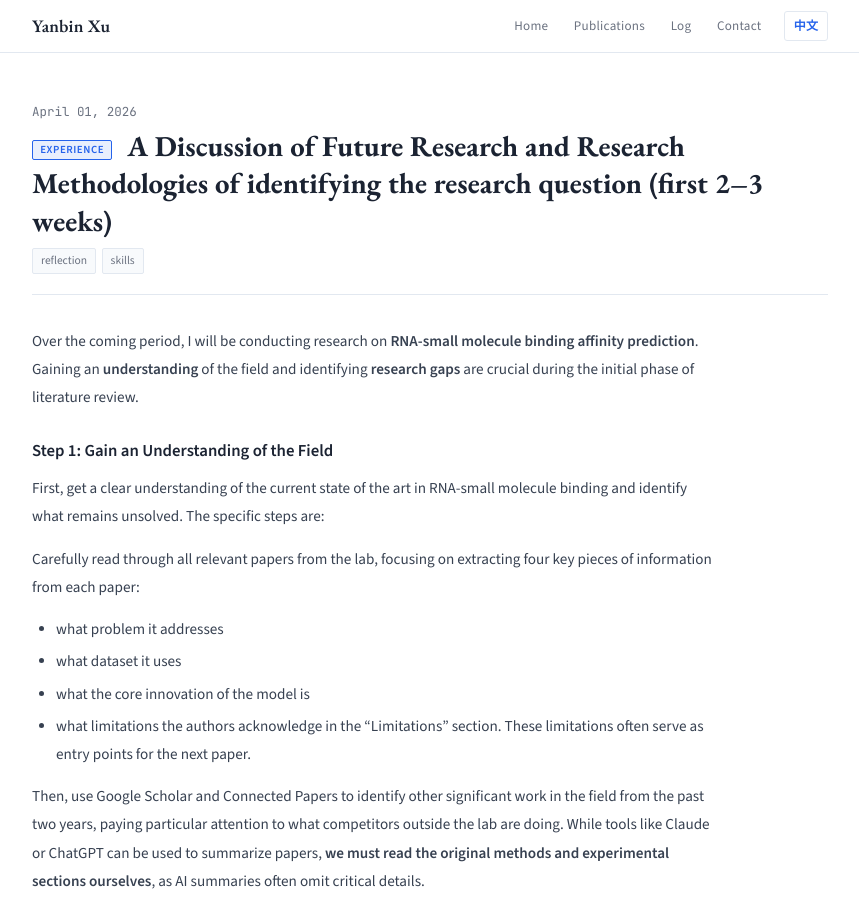
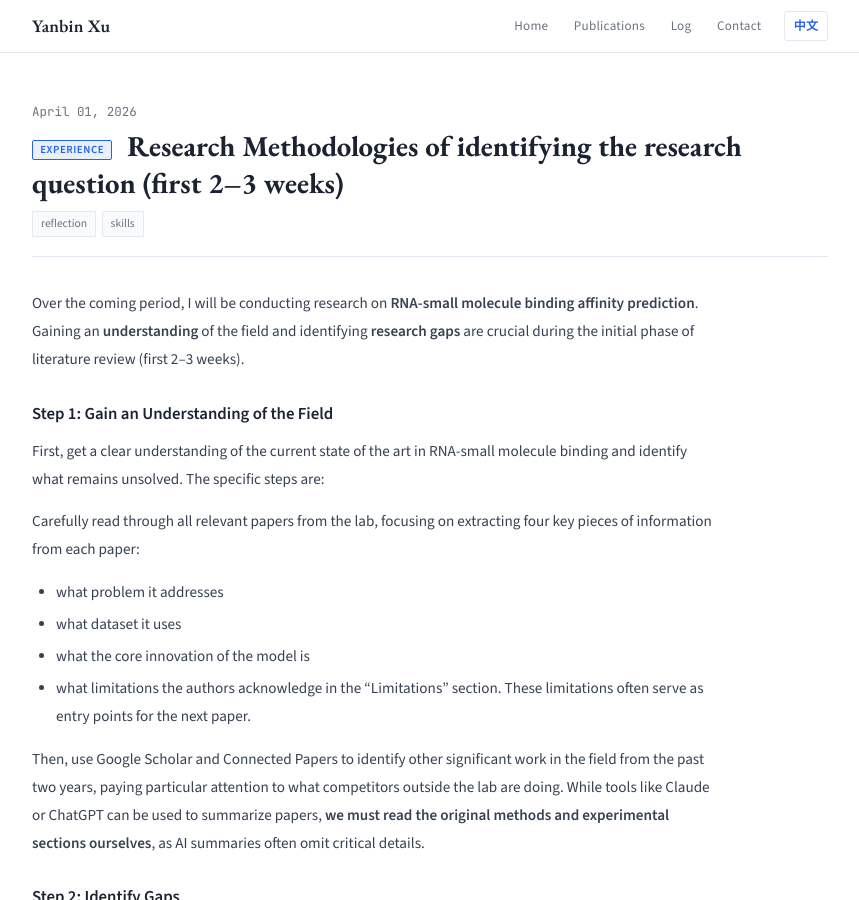
Before and after one commit to HEIMA-programmer/HEIMA-programmer.github.io, a Jekyll site: the page built from _posts/2026-4-01-upcoming-research-work-methodologies.md, in a window 1280 px wide and 900 px high. Shown: the whole window, without its empty margins (210-1069 px from the left). Built offline with Jekyll 4.4.1, drawn with Linux system fonts in a browser that asks for light colours.

Commit message:
improve log

```diff
--- a/_posts/2026-4-01-upcoming-research-work-methodologies.md
+++ b/_posts/2026-4-01-upcoming-research-work-methodologies.md
@@ -1,12 +1,12 @@
 ---
 layout: post
-title: "A Discussion of Future Research and Research Methodologies of identifying the research question (first 2–3 weeks)"
+title: "Research Methodologies of identifying the research question (first 2–3 weeks)"
 tags: [reflection, skills]
 category: experience
 ---
 
 
-Over the coming period, I will be conducting research on **RNA-small molecule binding affinity prediction**. Gaining an **understanding** of the field and identifying **research gaps** are crucial during the initial phase of literature review.
+Over the coming period, I will be conducting research on **RNA-small molecule binding affinity prediction**. Gaining an **understanding** of the field and identifying **research gaps** are crucial during the initial phase of literature review (first 2–3 weeks).
 
 ### **Step 1: Gain an Understanding of the Field**
 
```
